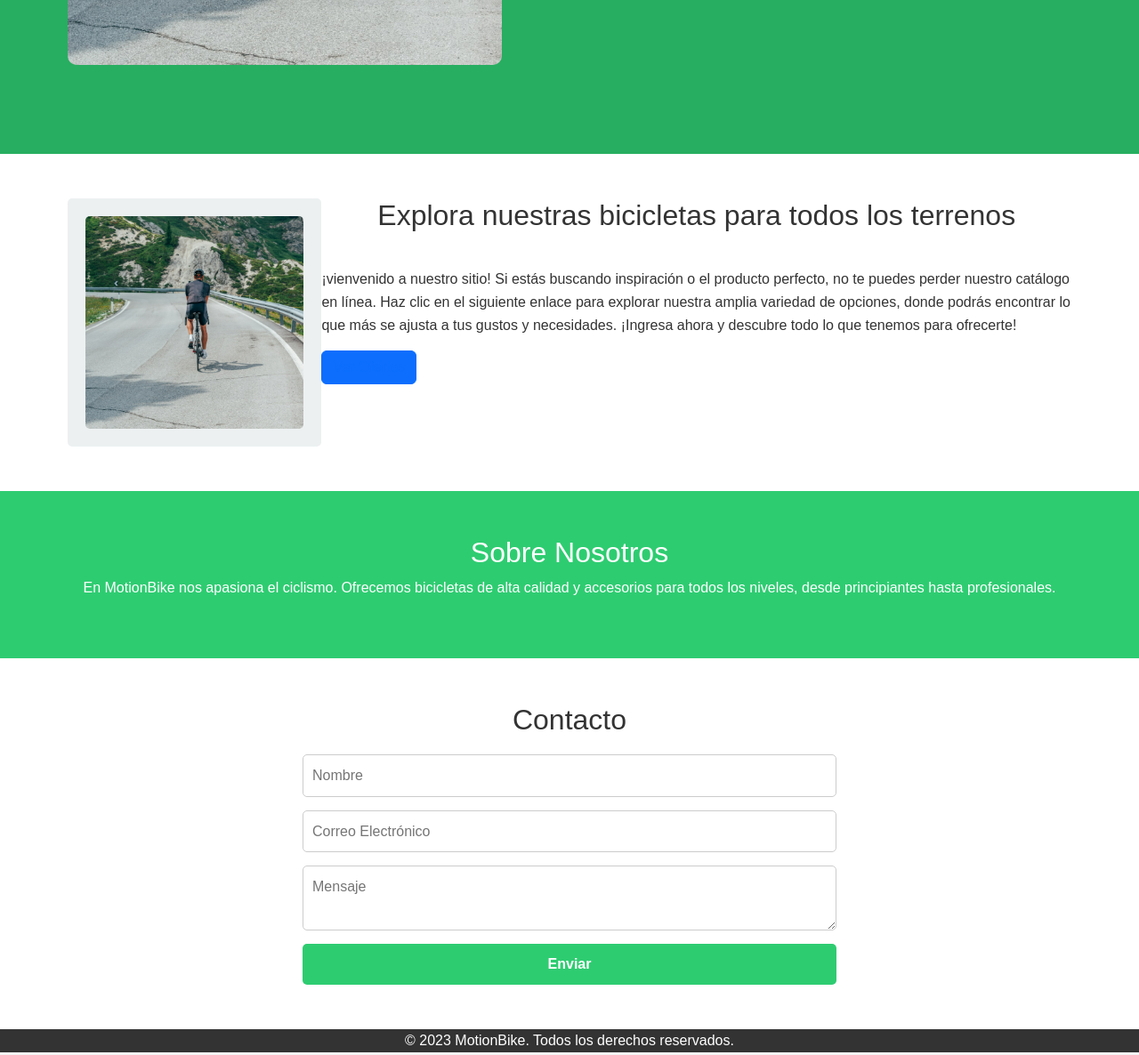
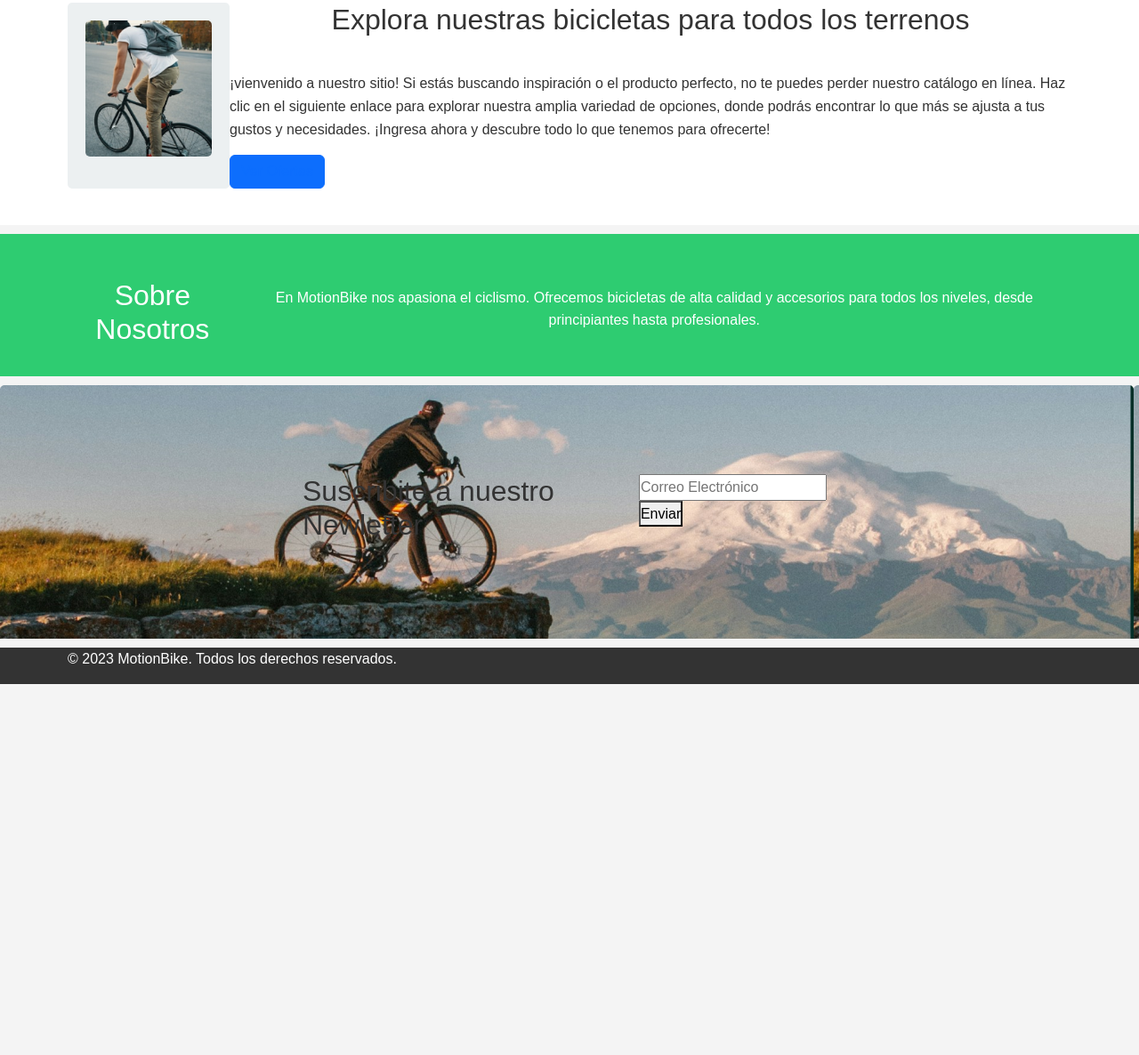
Before and after one commit to mecasasola/motionbike, a website: page index.html in a window 1280 px wide. Shown: the part 667-1853 px from the top of the page at 89% size. After the commit the page ends 1436 px from the top, so only its background shows below. Drawn offline with nearby package versions, Linux system fonts and the light colour scheme.

Commit message:
agregue newletter

```diff
--- a/index.html
+++ b/index.html
@@ -7,7 +7,7 @@
     <link href="https://cdn.jsdelivr.net/npm/bootstrap@5.2.3/dist/css/bootstrap.min.css" rel="stylesheet" integrity="sha384-rbsA2VBKQhggwzxH7pPCaAqO46MgnOM80zW1RWuH61DGLwZJEdK2Kadq2F9CUG65" crossorigin="anonymous">
     <link rel="stylesheet" href="css/style.css">
 </head>
-<body>
+<body class="gridContainerIndex">
     <header>
         <div class="container">
             <a href="#inicio" class="logo">
@@ -23,8 +23,6 @@
             </nav>
         </div>
     </header>
-
-    <div class="gridContainerIndex">
     <section id="inicio" class="hero">
         <div class="container">
             <div class="hero-image">
@@ -39,12 +37,11 @@
         </div>
     </section>
 
-        <section id="productos" class="productos">
+    <section class="productos">
         <div class="container">
-
             <div class="flex">
                 <div class="item ">
-                        <img src="./assets/img-principal-bicicleta.png" alt="Bicicleta Urbana">
+                    <img src="./assets/img-index.png" alt="Bicicleta Urbana">
                 </div>
                 <div><h2>Explora nuestras bicicletas para todos los terrenos</h2>
                     <p>¡vienvenido a nuestro sitio! Si estás buscando inspiración o el producto perfecto, no te puedes perder nuestro catálogo en línea. Haz clic en el siguiente enlace para explorar nuestra amplia variedad de opciones, donde podrás encontrar lo que más se ajusta a tus gustos y necesidades. ¡Ingresa ahora y descubre todo lo que tenemos para ofrecerte!</p>
@@ -64,20 +61,15 @@
         </div>
     </section>
 
-        <section id="contacto" class="contacto">
-            <div class="container">
-                <h2>Contacto</h2>
+    <section  class="texto-bienvenida">
+        <div class="container-newletter">
+            <h2>Suscribite a nuestro Newletter</h2>
             <form action="#" method="post">
-                    <input type="text" name="nombre" placeholder="Nombre" required>
                 <input type="email" name="email" placeholder="Correo Electrónico" required>
-                    <textarea name="mensaje" placeholder="Mensaje" required></textarea>
                 <button type="submit">Enviar</button>
             </form>
         </div>
     </section>
-
-    </div>
-
     <footer>
         <div class="container">
             <p>&copy; 2023 MotionBike. Todos los derechos reservados.</p>
--- a/scss/style.scss
+++ b/scss/style.scss
@@ -15,6 +15,9 @@ body {
 }
 
 .container {
+    display: flex;
+    justify-content: space-between;
+    align-items: center;
     width: 90%;
     max-width: 1200px;
     margin: 0 auto;
@@ -54,9 +57,8 @@ nav ul li a {
 
 /* Hero Section */
 .hero {
-    background-color: #27ae60; /* Verde oscuro */
+    background-color: #19854f; /* Verde oscuro */
     color: white;
-    padding: 100px 0;
 }
 
 .hero .container {
@@ -91,7 +93,7 @@ nav ul li a {
 
 .hero-image img {
     max-width: 100%;
-    border-radius: 10px; /* Bordes redondeados para la imagen */
+    border-radius: .3125rem; /* Bordes redondeados para la imagen */
 }
 
 /* Productos Section */
@@ -141,22 +143,24 @@ nav ul li a {
 }
 
 /* Contacto Section */
-.contacto {
-    padding: 50px 0;
-    background-color: white;
+.texto-bienvenida {
+    padding: 100px 0;
+    background-image: url('../assets/backgroundNewletter.png');
+
 }
 
-.contacto h2 {
-    text-align: center;
-    margin-bottom: 20px;
-}
 
-.contacto form {
+
+.container-newletter{
     max-width: 600px;
     margin: 0 auto;
     display: flex;
-    flex-direction: column;
+    flex-direction: row;
+    justify-content: flex-end;
+    gap: 20px;
+
 }
+
 
 .contacto input, .contacto textarea {
     margin-bottom: 15px;
@@ -176,8 +180,25 @@ nav ul li a {
 }
 
 .contacto button:hover {
-    background-color: #27ae60;
+    background-color: #2277aaee
 }
+
+.gridContainerIndex{
+    display: grid;
+    gap: 10px;
+    grid-template:
+    "header" 100px
+    "hero" 500px
+    "productos" 300px
+    "nosotros" 160px
+    "texto-bienvenida"
+    "footer";
+
+
+}
+
+
+
 
 /* Footer */
 footer {
@@ -186,30 +207,3 @@ footer {
     text-align: center;
     padding: 20px 1;
 }
-
-
-grid-container{
-    display: grid;
-    grid-template:
-    "hero"
-    "productos"
-    "nosotros"
-    "contacto";
-
-    .hero{
-        grid-area: hero;
-    }
-
-    .productos{
-        grid-area: productos;
-    }
-
-    .nosotros{
-        grid-area: nosotros;
-    }
-
-    .contacto{
-        grid-area: contacto;
-    }
-
-}
```
Also changed, not shown: css/style.css, 1 other file. Lines whose indentation alone changed are shown as unchanged.
